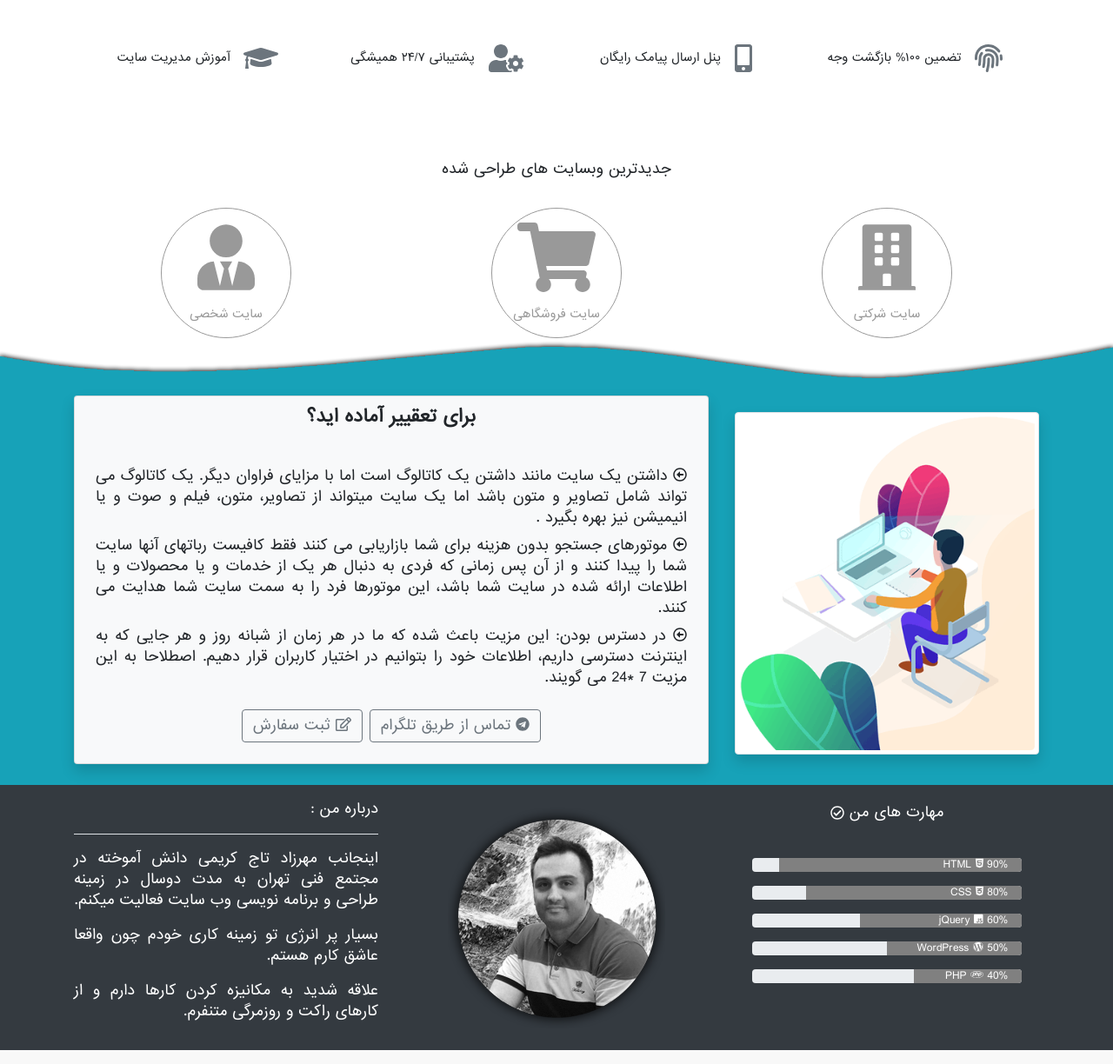
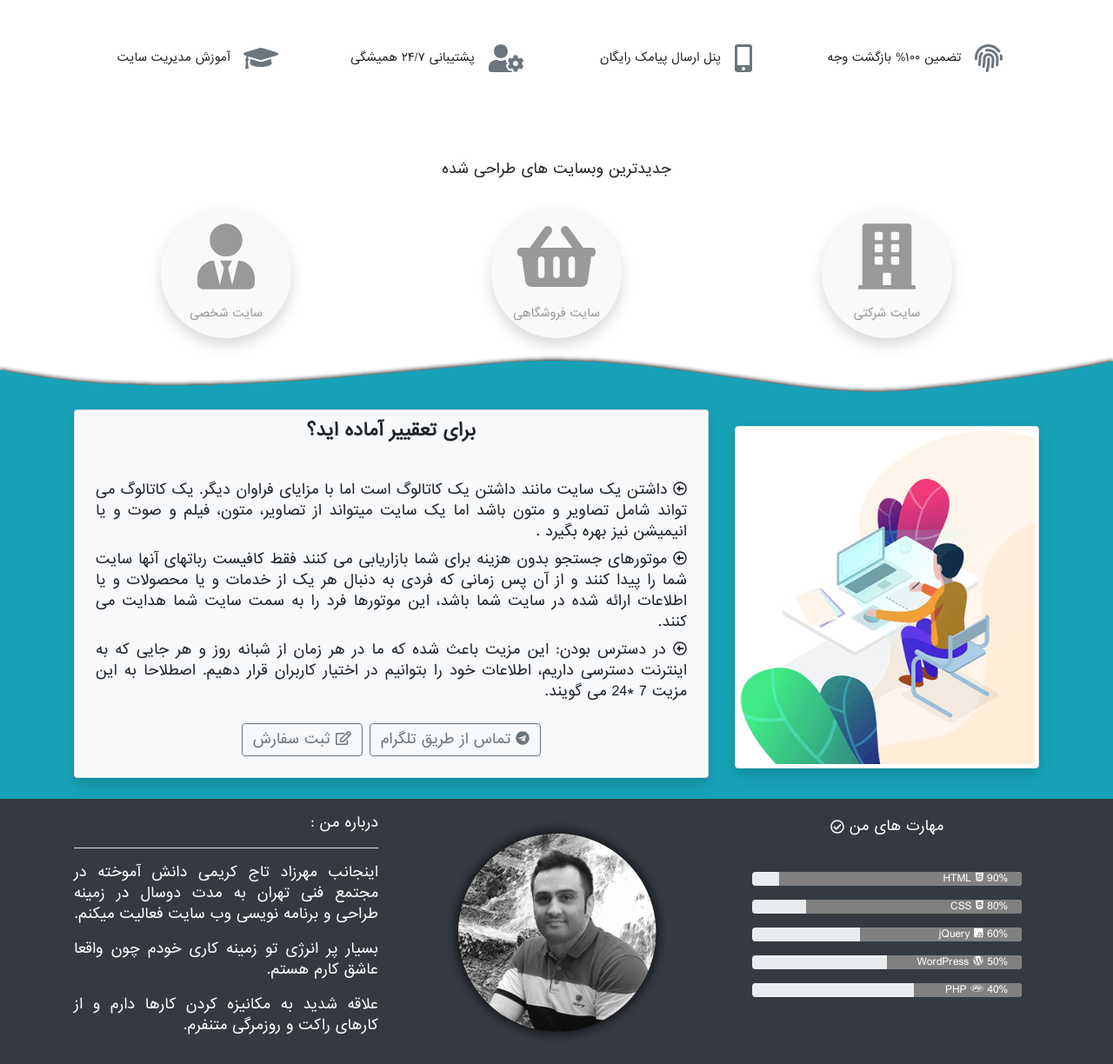
Before and after one commit to mehrzadtajkarimi/test.rahsite.com, a PHP site: page / in a window 1280 px wide. Shown: the part 2490-3714 px from the top of the page at 87% size. Run offline with PHP 8.4, Linux system fonts and the light colour scheme; data that the repository does not hold is empty; some web fonts are replaced.

Commit message:
شنبه 27 بهمن 8:57

```diff
--- a/controllers/index.php
+++ b/controllers/index.php
@@ -1,47 +1,22 @@
 <?php
-
-
-
 class index extends Controller
-
 {
-
 	public $var1 = 'click site';
-
-
-
 	function __construct() {
-
-//		echo 'salam';
-
+		//		echo 'salam';
 	}
-
-
-
 	function index() {
-	    $result= $this->model->getProduct();
+		$result= $this->model->getProduct();
 		$this->view( 'index/index',$result );
-
 	}
-
-
-
-	function method1( $name = '' , $family = '' , $age = '' ) {
-
-		echo $name . '<br>';
-
-		echo $family . '<br>';
-
-		echo $age;
-
+	function tab()
+	{
+	echo 'Lorem ipsum dolor sit amet, consectetur adipisicing elit
+	, sed do eiusmod tempor incididunt ut labore et dolore magna aliqua.
+	 Ut enim ad minim veniam, quis nostrud exercitation ullamco laboris nisi
+	  ut aliquip ex ea commodo consequat. Duis aute irure dolor in reprehenderit
+		 in voluptate velit esse cillum dolore eu fugiat nulla pariatur.
+		  Excepteur sint occaecat
+	 cupidatat non proident, sunt in culpa qui officia deserunt mollit anim id est laborum.';
 	}
-
-
-
-	function method2() {
-
-		echo "method2";
-
-	}
-
 }
--- a/footer.php
+++ b/footer.php
@@ -66,6 +66,7 @@
 <script src="public/js/my.web.js"></script>
 
 <script>
+
 </script>
 </body>
 </html>
--- a/index.php
+++ b/index.php
@@ -1,6 +1,6 @@
 <?php
 require( 'core/config.php' );
 require( 'core/app.php' );
-require ('core/controller.php');
+require('core/controller.php');
 new app;
 ?>
--- a/public/css/style.css
+++ b/public/css/style.css
@@ -60,6 +60,9 @@ body {
 .cursor-pointer{
   cursor: pointer;
 }
+.display-none{
+  display: none;
+}
 /*///////////////////////////////////////////////////////////*/
 .will-change {
   will-change: transform;
@@ -100,8 +103,8 @@ body {
   content: '';
   position: absolute;
   width: 100%;
-  height: 3px;
-  background: #dbb200;
+  height: 1px;
+  background: #999;
   bottom: 0px;
   right: 0px;
   transition: height, width;
@@ -112,7 +115,7 @@ body {
 .aa:hover::before {
   transition-delay: 0s, 0.5s;
   transition-property: width, height;
-  width: 3px;
+  width: 1px;
   height: 100%;
 }
 .aa::after {
@@ -122,7 +125,7 @@ body {
   height: 100%;
   top: 0;
   right: 0;
-  background: #d2f256;
+  background: rgba(0, 0, 0, 0.03);
   transform: scaleX(0);
   transition: 300ms;
   transform-origin: right;
@@ -366,7 +369,6 @@ body {
   backface-visibility: hidden;
   border-radius: 50%;
   overflow: hidden;
-  border: 1px solid #999;
 }
 
 #nemonekar .flip-box-front {
--- /dev/null
+++ b/test1.php
@@ -0,0 +1 @@
+salam click site bad
--- a/views/index/nemonekar.php
+++ b/views/index/nemonekar.php
@@ -2,115 +2,67 @@
   <div class="container">
     <div class="row mt-3 mb-3">
       <div class="col-12">
-        <P class="text-center">جدیدترین وبسایت های طراحی شده</P>
+        <P class="text-center ">جدیدترین وبسایت های طراحی شده</P>
       </div>
     </div>
-    <div class="row">
-      <div id="company" class="col-md-4 d-flex justify-content-center  m-md-0 m-sm-2">
-        <div class="row">
-          <div class="Type-design">
+
+    <div class="row mt-3 mb-3">
+      <div class="Type-design col-md-4 d-flex justify-content-center  m-md-0 m-sm-2">
         <div class="Type-design-template">
           <div class="flip-box bg-transparent cursor-pointer">
             <div class="flip-box-inner">
-                  <div class="flip-box-front">
+              <div class="flip-box-front bg-light shadow">
                 <span class="d-flex justify-content-center"><i class="fas fa-7x fa-building p-3 "></i></span>
                 <p class="text-center font-small"> سایت شرکتی</p>
               </div>
-                  <div class="flip-box-back d-flex justify-content-center">
-                    <img src="public\image\Type-design-company.jpg" alt="contract_management" >
-                  </div>
-                </div>
-              </div>
-            </div>
-            <div class="Type-design-presentation mb-5 d-none">
-              <div id="image_zoom">
-                <?php foreach ($data as $row) { ?>
-                  <div class="col-lg-3 col-md-6  d-flex justify-content-center mb-3">
-                    <figure>
-                      <a href="<?= $row['link']; ?>" class="d-block overflow-hidden rounded">
-                        <img src="<?= $row['img']; ?>" class="img-fluid " alt="Macbook">
-                      </a>
-                      <figcaption>
-                        <p class="text-center"><?= $row['name']; ?></p>
-                      </figcaption>
-                    </figure>
-                  </div>
-                <?php } ?>
+              <div  class="flip-box-back d-flex justify-content-center bg-light shadow">
+                <img  src="public\image\Type-design-company.jpg" alt="contract_management">
               </div>
             </div>
           </div>
         </div>
       </div>
-      <div id="Store" class="col-md-4 d-flex justify-content-center  m-md-0 m-sm-2">
-        <div class="row">
-          <div class="Type-design">
+      <div class="Type-design col-md-4 d-flex justify-content-center  m-md-0 m-sm-2">
         <div class="Type-design-template">
           <div class="flip-box bg-transparent cursor-pointer">
             <div class="flip-box-inner">
-                  <div class="flip-box-front">
-                    <span class="d-flex justify-content-center"><i class="fas fa-7x fa-shopping-cart p-3 "></i></span>
+              <div class="flip-box-front bg-light shadow">
+                <span class="d-flex justify-content-center"><i class="fas fa-7x fa-shopping-basket p-3 "></i></span>
                 <p class="text-center font-small">سایت فروشگاهی</p>
               </div>
-                  <div class="flip-box-back d-flex justify-content-center">
-                    <img src="public\image\Type-design-Store.jpg" alt="contract_management" >
-                  </div>
-                </div>
-              </div>
-            </div>
-            <div class="Type-design-presentation mb-5 d-none">
-              <div id="image_zoom">
-                <?php foreach ($data as $row) { ?>
-                  <div class="col-lg-3 col-md-6  d-flex justify-content-center mb-3">
-                    <figure>
-                      <a href="<?= $row['link']; ?>" class="d-block overflow-hidden rounded">
-                        <img src="<?= $row['img']; ?>" class="img-fluid " alt="Macbook">
-                      </a>
-                      <figcaption>
-                        <p class="text-center"><?= $row['name']; ?></p>
-                      </figcaption>
-                    </figure>
-                  </div>
-                <?php } ?>
+              <div class="flip-box-back d-flex justify-content-center bg-light shadow">
+                <img src="public\image\Type-design-Store.jpg" alt="contract_management">
               </div>
             </div>
           </div>
         </div>
       </div>
-      <div id="Personal" class="col-md-4 d-flex justify-content-center  m-md-0 m-sm-2">
-        <div class="row">
-          <div class="Type-design">
+      <div class="Type-design col-md-4 d-flex justify-content-center  m-md-0 m-sm-2">
         <div class="Type-design-template">
           <div class="flip-box bg-transparent cursor-pointer">
             <div class="flip-box-inner">
-                  <div class="flip-box-front">
+              <div class="flip-box-front bg-light shadow">
                 <span class="d-flex justify-content-center"><i class="fas fa-7x fa-user-tie p-3 "></i></span>
                 <p class="text-center font-small">سایت شخصی</p>
               </div>
-                  <div class="flip-box-back d-flex justify-content-center">
-                    <img src="public\image\Type-design-personal.jpg" alt="contract_management" >
-                  </div>
-                </div>
-              </div>
-            </div>
-            <div class="Type-design-presentation mb-5 d-none">
-              <div id="image_zoom">
-                <?php foreach ($data as $row) { ?>
-                  <div class="col-lg-3 col-md-6  d-flex justify-content-center mb-3">
-                    <figure>
-                      <a href="<?= $row['link']; ?>" class="d-block overflow-hidden rounded">
-                        <img src="<?= $row['img']; ?>" class="img-fluid " alt="Macbook">
-                      </a>
-                      <figcaption>
-                        <p class="text-center"><?= $row['name']; ?></p>
-                      </figcaption>
-                    </figure>
-                  </div>
-                <?php } ?>
+              <div class="flip-box-back d-flex justify-content-center bg-light shadow">
+                <img src="public\image\Type-design-personal.jpg" alt="contract_management">
               </div>
             </div>
           </div>
         </div>
       </div>
     </div>
+    <div id="Type-design-offer">
+      <section class="Type-design-company  mb-5 mt-3 display-none ">
+
+      </section>
+      <section class="Type-design-company  mb-5 mt-3 display-none ">
+
+      </section>
+      <section class="Type-design-company  mb-5 mt-3 display-none ">
+
+      </section>
+    </div>
   </div>
 </section>
```
Also changed, not shown: nbproject/private/private.xml (deleted, +0 -12 lines), test.php (added, +27 -0 lines), views/index/nemonekar-tab1.php (added, +14 -0 lines), views/index/nemonekar-tab2.php (added, +14 -0 lines), views/index/nemonekar-tab3.php (added, +14 -0 lines), .htaccess. Lines whose indentation alone changed are shown as unchanged.
